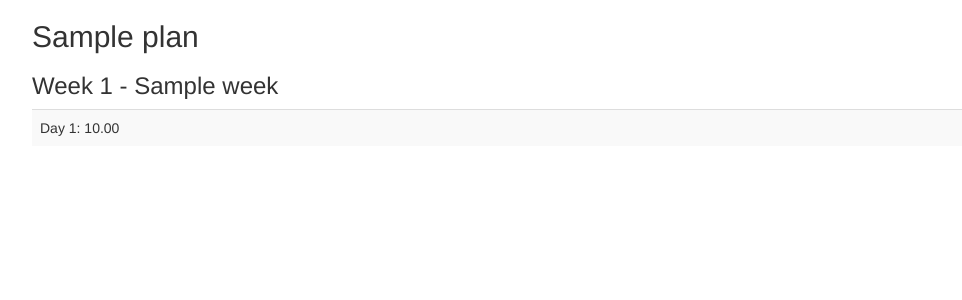
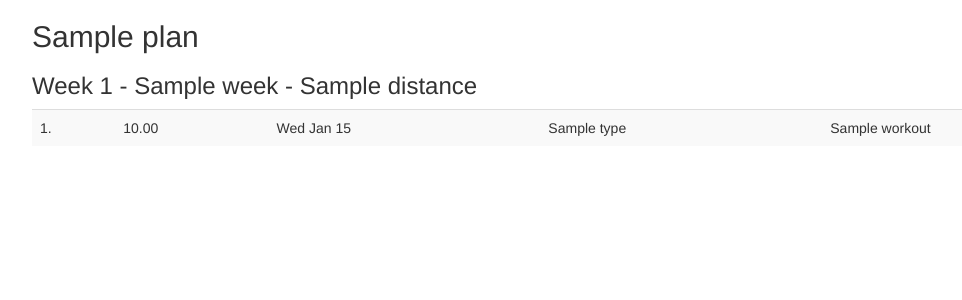
Before and after one commit to supermitch/runblueprint.com, a Django app: template runblueprint/plans/templates/plans/render_plan.html in a window 1280 px wide. Shown: the top 300 px of the page, without its empty margins (38-1000 px from the left). Run offline with Django 3.2, Linux system fonts and the light colour scheme; the template is opened without the code that fills it: most values are stand-ins (such as "Sample title", 1, 10 or a date in 2020); some libraries are stand-ins or nearby versions.

Commit message:
Add some more data to the day rows

```diff
--- a/runblueprint/plans/templates/plans/render_plan.html
+++ b/runblueprint/plans/templates/plans/render_plan.html
@@ -22,10 +22,14 @@
       {% for week in plan.weeks %}
       <table class="table table-striped week">
         <tbody>
-          <h3>Week {{ week.number }} - {{ week.title }}</h3>
+          <h3>Week {{ week.number }} - {{ week.title }} - {{ week.distance }}</h3>
           {% for day in week.days %}
             <tr>
-              <td class="day">Day {{ day.number }}: {{ day.distance|floatformat:2 }}</td>
+              <td class="day">{{ day.number }}.</td>
+              <td>{{ day.distance|floatformat:2 }} </dt>
+              <td>{{ day.date|date:"D M d" }}</td>
+              <td>{{ day.type.name }}</td>
+              <td>{{ day.workout }}</td>
             </tr>
           {% endfor %}
         </tbody>
```
